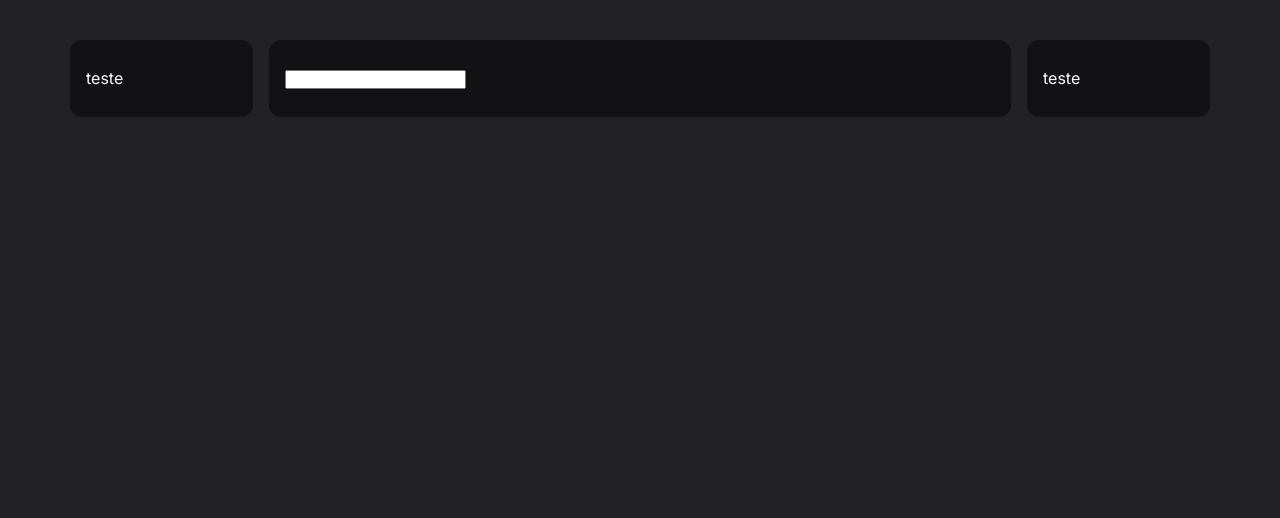
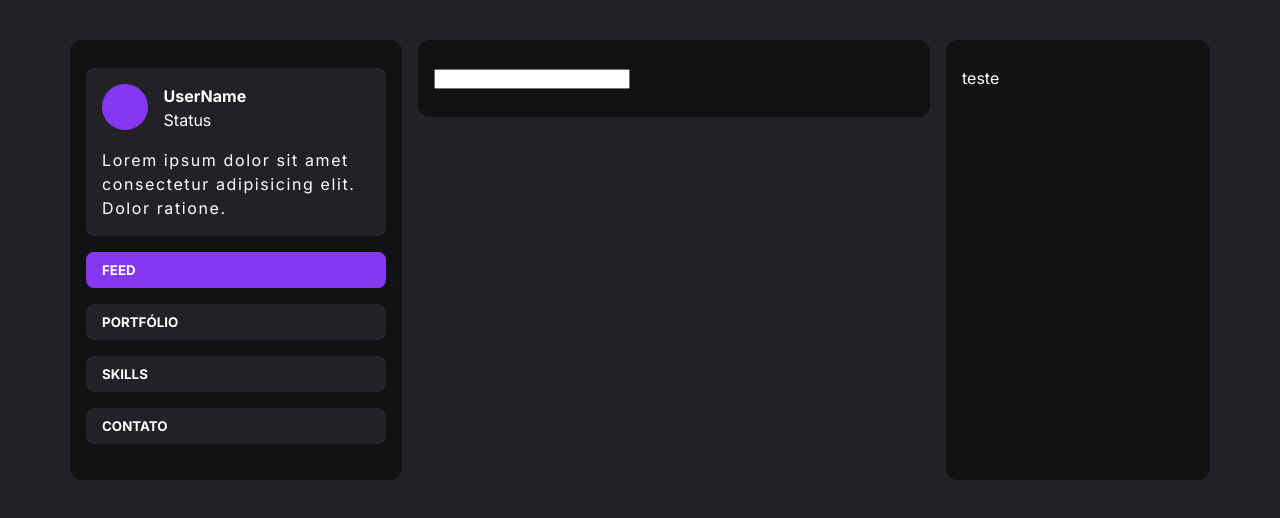
Before and after one commit to jeanpj12/socialPortfolio, a React (Vite) app: page / in a window 1280 px wide. Shown: the top 518 px of the page. Built offline with nearby package versions, Linux system fonts and the light colour scheme.

Commit message:
Sidebar Profile

```diff
--- /dev/null
+++ b/src/components/Button/index.tsx
@@ -0,0 +1,20 @@
+import React from "react";
+import styles from './sytles.module.css'
+
+type ButtonProps = React.ComponentProps<'button'> & {
+    title: string
+    isActive?: boolean
+    variation?: number
+}
+
+export function Button({ title, isActive = false, variation = 1, ...rest }: ButtonProps) {
+    return <button
+        {...rest}
+        className={`
+        ${styles.button}
+        ${isActive ? styles.active : ''}
+        ${variation === 2 ? styles.variation02 : ''}
+        `}>
+        {title}
+    </button>
+}
--- /dev/null
+++ b/src/components/Button/sytles.module.css
@@ -0,0 +1,34 @@
+.button {
+    width: 100%;
+    height: 2.25rem;
+    background-color: var(--bg-color-primary);
+    border-radius: .5rem;
+    border: none;
+    color: var(--text-color-primary);
+    text-transform: uppercase;
+    font-weight: 700;
+    margin-block: 1rem .5rem;
+    cursor: pointer;
+    text-align: left;
+    padding-inline: 1rem;
+    transition: filter 200ms;
+
+    &:hover {
+        filter: brightness(0.8);
+    }
+}
+
+.variation02 {
+    width: 100%;
+    max-width: 10rem;
+    text-align: center;
+    background-color: var(--surface-purple);
+}
+
+.button + .button {
+    margin-block: .5rem;
+}
+
+.active {
+    background-color: var(--surface-purple);
+}
--- a/src/components/FormNewPost/styles.module.css
+++ b/src/components/FormNewPost/styles.module.css
@@ -1,6 +1,5 @@
 .newPost {
     background-color: var(--bg-color-secondary);
-    width: 100%;
     padding: 1.75rem 1rem;
     border-radius: .75rem;
 }
--- /dev/null
+++ b/src/components/ProfleBadge/index.tsx
@@ -0,0 +1,11 @@
+import styles from './styles.module.css'
+
+export function ProfileBadge() {
+    return <div className={styles.profileBadge}>
+        <div className={styles.imageProfile}></div>
+        <div>
+            <strong>UserName</strong>
+            <span>Status</span>
+        </div>
+    </div>
+}
--- /dev/null
+++ b/src/components/ProfleBadge/styles.module.css
@@ -0,0 +1,18 @@
+.profileBadge {
+    display: flex;
+    gap: 1rem;
+
+    .imageProfile {
+        width: 2.85rem;
+        height: 2.85rem;
+        background-color: var(--surface-purple);
+        border-radius: 50%;
+    }
+
+    &>div {
+        display: flex;
+        flex-direction: column;
+        letter-spacing: 0rem;
+    }
+
+}
--- a/src/components/SideAds/styles.module.css
+++ b/src/components/SideAds/styles.module.css
@@ -1,6 +1,6 @@
 .sideBar {
     background-color: var(--bg-color-secondary);
-    width: 16.5rem;
+    min-width: 16.5rem;
     padding: 1.75rem 1rem;
     border-radius: .75rem;
 }
--- a/src/components/SideProfile/index.tsx
+++ b/src/components/SideProfile/index.tsx
@@ -1,7 +1,18 @@
 import styles from './styles.module.css'
+import { ProfileBadge } from '../ProfleBadge'
+import { Button } from '../Button'
 
-export function SideProfile(){
+export function SideProfile() {
     return <div className={styles.sideBar}>
-        <span>teste</span>
+        <div className={styles.profileContainer}>
+            <ProfileBadge />
+            <span>
+                Lorem ipsum dolor sit amet consectetur adipisicing elit. Dolor ratione.
+            </span>
+        </div>
+        <Button title='Feed' isActive = {true}/>
+        <Button title='Portfólio'/>
+        <Button title='Skills'/>
+        <Button title='Contato'/>
     </div>
 }
--- a/src/components/SideProfile/styles.module.css
+++ b/src/components/SideProfile/styles.module.css
@@ -1,6 +1,19 @@
 .sideBar {
     background-color: var(--bg-color-secondary);
-    width: 16.5rem;
+    min-width: 16.5rem;
     padding: 1.75rem 1rem;
     border-radius: .75rem;
+
+    .profileContainer {
+        width: 100%;
+        background-color: var(--bg-color-primary);
+        padding: 1rem;
+        border-radius: .5rem;
+        display: flex;
+        flex-direction: column;
+        gap: 1rem;
+        line-height: 1.5;
+        letter-spacing: .1rem;
+
+    }
 }
--- a/src/global.css
+++ b/src/global.css
@@ -4,7 +4,7 @@
     box-sizing: border-box;
 }
 
-:root{
+:root {
     --bg-color-primary: #222226;
     --bg-color-secondary: #121214;
     --bg-color-tertiary: #1E1E1E;
@@ -15,7 +15,6 @@
 
 body {
     background-color: var(--bg-color-primary);
-    font-family: 'Inter', sans-serif;
     font-size: 16px;
     color: var(--text-color-primary);
 
@@ -24,3 +23,9 @@ body {
     align-items: flex-start;
     padding-top: 2.5rem;
 }
+
+body,
+input,
+button {
+    font-family: 'Inter', sans-serif;
+}
```
